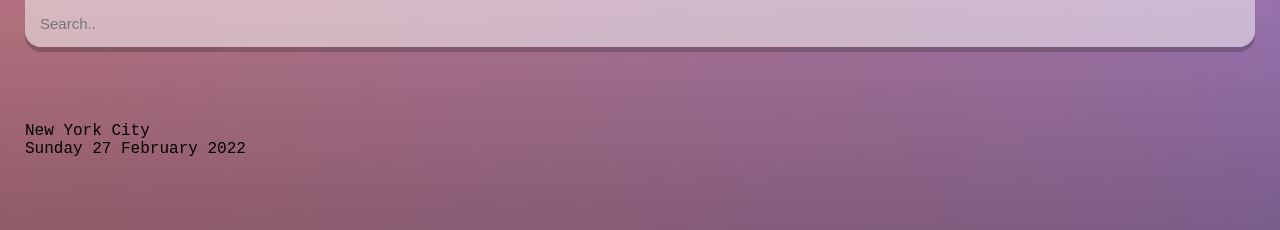
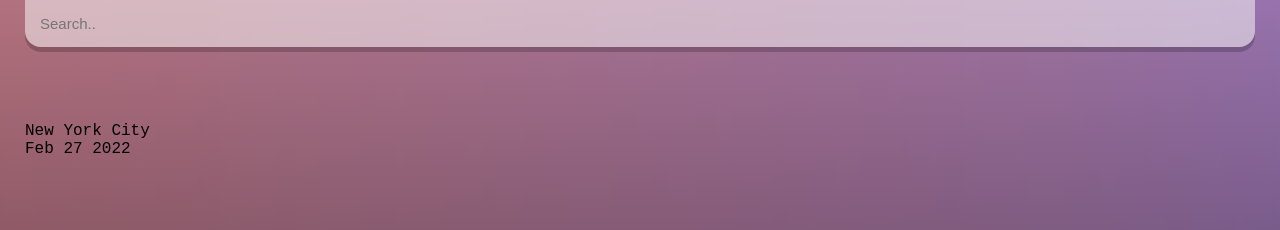
Before and after one commit to cameliadanciu/weather-app, a React (Create React App) app: page / in a window 1280 px wide. Shown: the top 230 px of the page. Built offline with nearby package versions, Linux system fonts and the light colour scheme.

Commit message:
date
dateBuilder simplified

```diff
--- a/src/App.js
+++ b/src/App.js
@@ -8,15 +8,10 @@ const api = {
 function App() {
 
   const dateBuilder = (d) => {
-    let months = ["January", "February", "March", "April", "May", "June", "July", "August", "September", "October", "November", "December"];
-    let days = ["Sunday", "Monday", "Tuesday", "Wednesday", "Thursday", "Friday", "Saturday"];
+    let date = String(new window.Date())
+    date = date.slice(3,15)
 
-    let day = days[d.getDay()];
-    let date = d.getDate();
-    let month = months[d.getMonth()];
-    let year = d.getFullYear();
-
-    return `${day} ${date} ${month} ${year}`
+    return `${date}`
   }
 
   return (
@@ -30,7 +25,6 @@ function App() {
           <div className='location'>New York City</div>
           <div className='date'>{dateBuilder(new Date())}</div>
         </div>
-
       </main>
     </div>
   );
```
